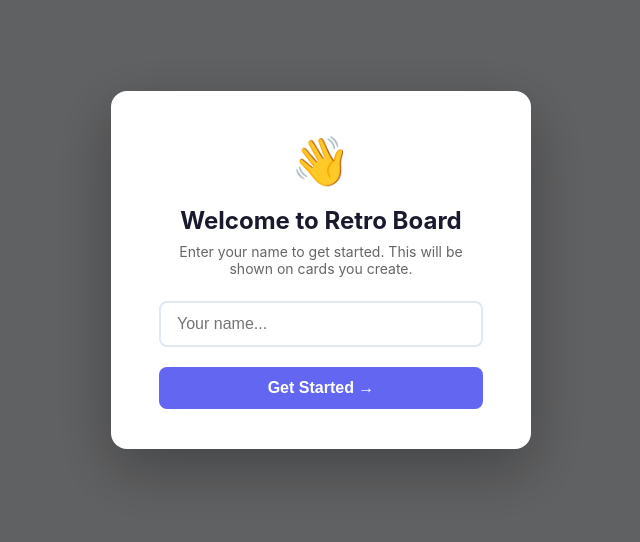
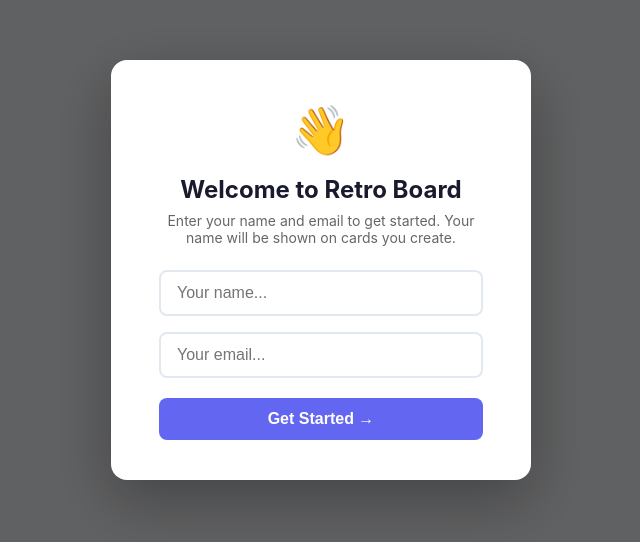
Before and after one commit to fcube2026/retro_board, a React (Vite) app in the folder apps/web/: page / in a window 1280 px wide. Shown: the part 130-672 px from the top of the page, without its empty margins (319-959 px from the left). Built offline with nearby package versions, Linux system fonts and the light colour scheme.

Commit message:
feat: add email field to welcome screen and show user name when adding card
Agent-Logs-Url: https://github.com/fcube2026/retro_board/sessions/ecfca4c7-b2aa-4cfc-9722-187e33d07983

Co-authored-by: fcube2026 <257845527+fcube2026@users.noreply.github.com>

```diff
--- a/apps/web/src/App.tsx
+++ b/apps/web/src/App.tsx
@@ -11,6 +11,7 @@ const generateUserId = (): string => {
 
 const App: React.FC = () => {
   const [userName, setUserName] = useState<string | null>(null);
+  const [userEmail, setUserEmail] = useState<string | null>(null);
   const [userId, setUserId] = useState<string>('');
   const [currentView, setCurrentView] = useState<View>('list');
   const [selectedBoardId, setSelectedBoardId] = useState<string | null>(null);
@@ -18,18 +19,22 @@ const App: React.FC = () => {
   useEffect(() => {
     const storedName = localStorage.getItem('retroUserName');
     const storedId = localStorage.getItem('retroUserId');
-    if (storedName && storedId) {
+    const storedEmail = localStorage.getItem('retroUserEmail');
+    if (storedName && storedId && storedEmail) {
       setUserName(storedName);
       setUserId(storedId);
+      setUserEmail(storedEmail);
     }
   }, []);
 
-  const handleUserSetup = (name: string) => {
+  const handleUserSetup = (name: string, email: string) => {
     const newUserId = generateUserId();
     localStorage.setItem('retroUserName', name);
     localStorage.setItem('retroUserId', newUserId);
+    localStorage.setItem('retroUserEmail', email);
     setUserName(name);
     setUserId(newUserId);
+    setUserEmail(email);
   };
 
   const handleSelectBoard = (boardId: string) => {
--- a/apps/web/src/components/SectionColumn.tsx
+++ b/apps/web/src/components/SectionColumn.tsx
@@ -20,6 +20,7 @@ const SectionColumn: React.FC<SectionColumnProps> = ({
   items,
   color,
   currentUserId,
+  currentUserName,
   onAddItem,
   onUpdateItem,
   onDeleteItem,
@@ -128,7 +129,9 @@ const SectionColumn: React.FC<SectionColumnProps> = ({
               Cancel
             </button>
           </div>
-          <p style={{ fontSize: 11, color: '#888', marginTop: 4 }}>Ctrl+Enter to save</p>
+          <p style={{ fontSize: 11, color: '#888', marginTop: 4 }}>
+            Adding as <strong>{currentUserName}</strong> · Ctrl+Enter to save
+          </p>
         </div>
       ) : (
         <button onClick={() => setIsAddingItem(true)} style={addCardButtonStyle}>
--- a/apps/web/src/components/UserSetup.tsx
+++ b/apps/web/src/components/UserSetup.tsx
@@ -1,25 +1,39 @@
 import React, { useState } from 'react';
 
 interface UserSetupProps {
-  onSubmit: (name: string) => void;
+  onSubmit: (name: string, email: string) => void;
 }
 
 const UserSetup: React.FC<UserSetupProps> = ({ onSubmit }) => {
   const [name, setName] = useState('');
-  const [error, setError] = useState('');
+  const [email, setEmail] = useState('');
+  const [nameError, setNameError] = useState('');
+  const [emailError, setEmailError] = useState('');
 
   const handleSubmit = (e: React.FormEvent) => {
     e.preventDefault();
-    const trimmed = name.trim();
-    if (!trimmed) {
-      setError('Please enter your name');
-      return;
+    const trimmedName = name.trim();
+    const trimmedEmail = email.trim();
+    let valid = true;
+
+    if (!trimmedName) {
+      setNameError('Please enter your name');
+      valid = false;
+    } else if (trimmedName.length < 2) {
+      setNameError('Name must be at least 2 characters');
+      valid = false;
     }
-    if (trimmed.length < 2) {
-      setError('Name must be at least 2 characters');
-      return;
+
+    if (!trimmedEmail) {
+      setEmailError('Please enter your email');
+      valid = false;
+    } else if (!/^[^\s@]+@[^\s@]+\.[^\s@]+$/.test(trimmedEmail)) {
+      setEmailError('Please enter a valid email address');
+      valid = false;
     }
-    onSubmit(trimmed);
+
+    if (!valid) return;
+    onSubmit(trimmedName, trimmedEmail);
   };
 
   return (
@@ -28,7 +42,7 @@ const UserSetup: React.FC<UserSetupProps> = ({ onSubmit }) => {
         <div style={iconStyle}>👋</div>
         <h2 style={{ marginBottom: 8, color: '#1a1a2e', fontSize: 24 }}>Welcome to Retro Board</h2>
         <p style={{ color: '#666', marginBottom: 24, fontSize: 14 }}>
-          Enter your name to get started. This will be shown on cards you create.
+          Enter your name and email to get started. Your name will be shown on cards you create.
         </p>
         <form onSubmit={handleSubmit}>
           <input
@@ -37,12 +51,23 @@ const UserSetup: React.FC<UserSetupProps> = ({ onSubmit }) => {
             value={name}
             onChange={(e) => {
               setName(e.target.value);
-              setError('');
+              setNameError('');
             }}
             style={inputStyle}
             autoFocus
           />
-          {error && <p style={{ color: '#e53e3e', fontSize: 12, marginTop: 4 }}>{error}</p>}
+          {nameError && <p style={{ color: '#e53e3e', fontSize: 12, marginTop: 4 }}>{nameError}</p>}
+          <input
+            type="email"
+            placeholder="Your email..."
+            value={email}
+            onChange={(e) => {
+              setEmail(e.target.value);
+              setEmailError('');
+            }}
+            style={{ ...inputStyle, marginTop: 12 }}
+          />
+          {emailError && <p style={{ color: '#e53e3e', fontSize: 12, marginTop: 4 }}>{emailError}</p>}
           <button type="submit" style={buttonStyle}>
             Get Started →
           </button>
```
